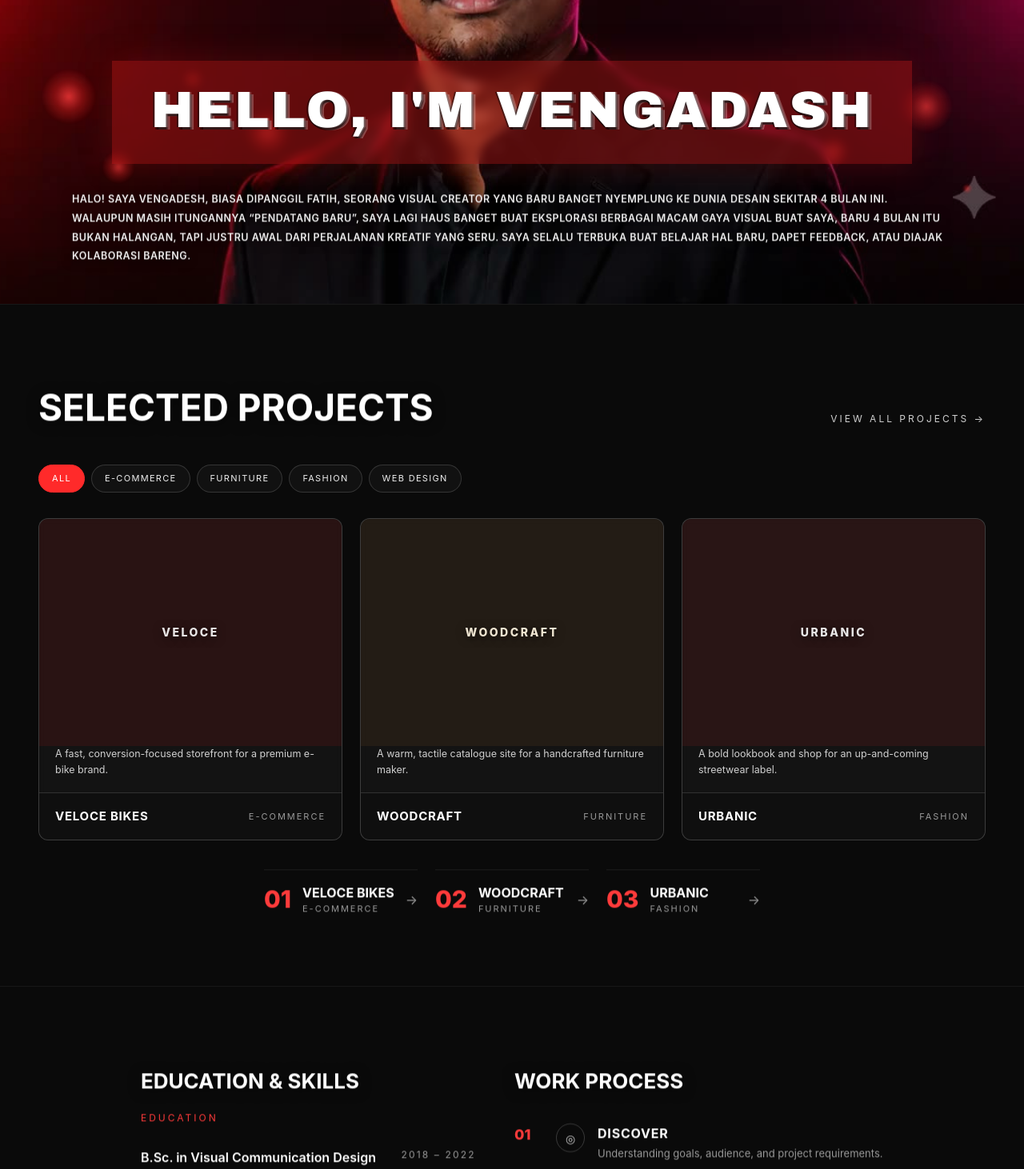
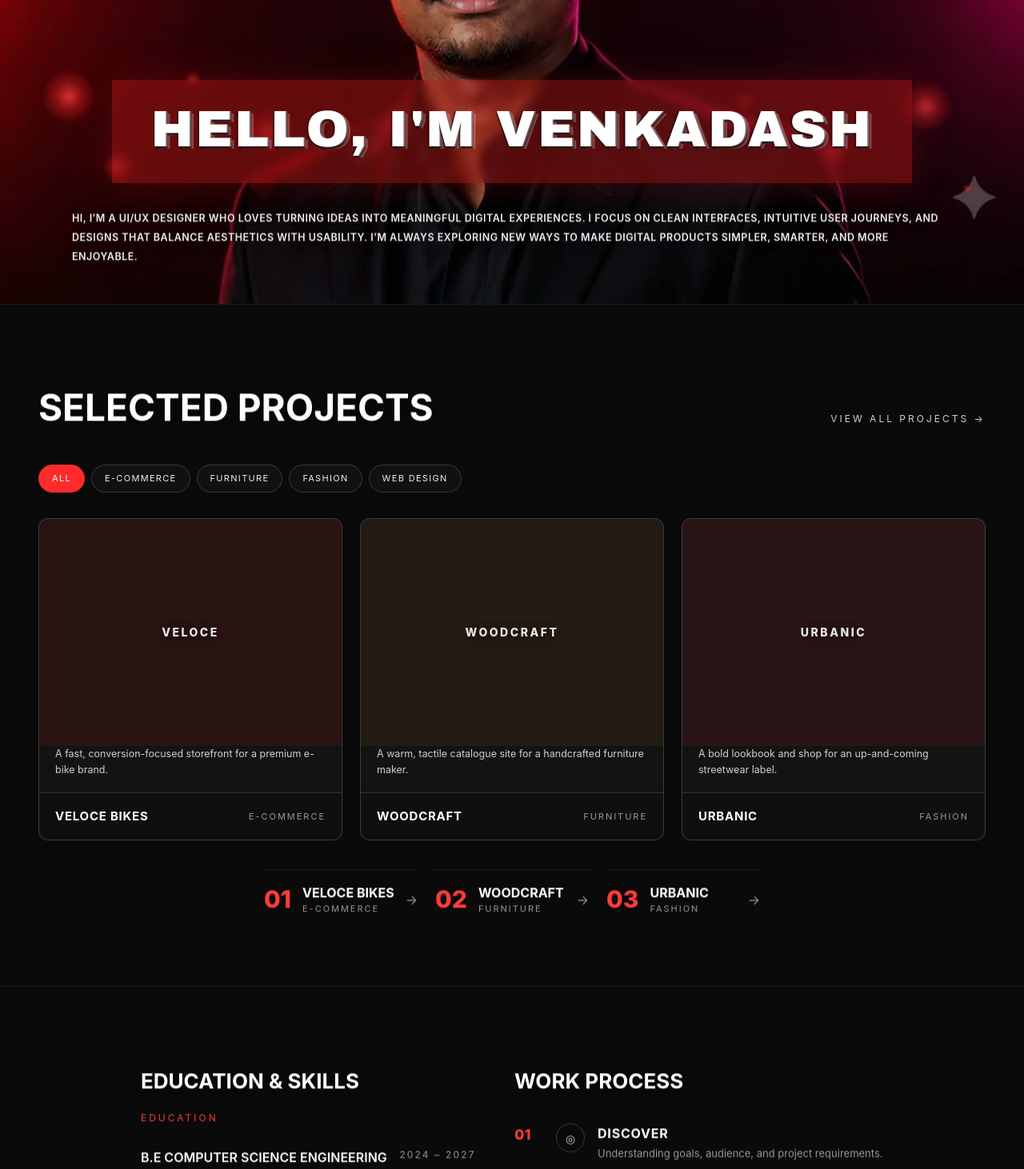
Before and after one commit to SUSI-BALAN/vengadeshM, a React (Vite) app: page / in a window 1280 px wide. Shown: the part 420-1882 px from the top of the page at 80% size. Built offline with nearby package versions, Linux system fonts and the light colour scheme.

Commit message:
Update portfolio content

```diff
--- a/index.html
+++ b/index.html
@@ -4,7 +4,7 @@
     <meta charset="UTF-8" />
     <meta name="viewport" content="width=device-width, initial-scale=1.0" />
     <meta name="description" content="vengadesh Portfolio, selected projects, skills and contact." />
-    <title>vengadesh — Visual Creator &amp; UI/UX Designer</title>
+    <title>venKadesh — Visual Creator &amp; UI/UX Designer</title>
   </head>
   <body>
     <div id="root"></div>
--- a/src/data/content.js
+++ b/src/data/content.js
@@ -3,9 +3,9 @@
 
 export const hero = {
   // glitch-light text (apostrophe is literal here)
-  name: "HELLO, I'M Vengadash",
+  name: "HELLO, I'M VenKadash",
   bio:
-    'HALO! SAYA vengadesh, BIASA DIPANGGIL FATIH, SEORANG VISUAL CREATOR YANG BARU BANGET NYEMPLUNG KE DUNIA DESAIN SEKITAR 4 BULAN INI. WALAUPUN MASIH ITUNGANNYA “PENDATANG BARU”, SAYA LAGI HAUS BANGET BUAT EKSPLORASI BERBAGAI MACAM GAYA VISUAL BUAT SAYA, BARU 4 BULAN ITU BUKAN HALANGAN, TAPI JUSTRU AWAL DARI PERJALANAN KREATIF YANG SERU. SAYA SELALU TERBUKA BUAT BELAJAR HAL BARU, DAPET FEEDBACK, ATAU DIAJAK KOLABORASI BARENG.',
+    'Hi, I’m a UI/UX Designer who loves turning ideas into meaningful digital experiences. I focus on clean interfaces, intuitive user journeys, and designs that balance aesthetics with usability. I’m always exploring new ways to make digital products simpler, smarter, and more enjoyable.',
 };
 
 export const projects = [
@@ -68,15 +68,15 @@ export const process = [
 ];
 
 export const education = [
-  { title: 'B.Sc. in Visual Communication Design', sub: 'Binus University', yr: '2018 – 2022' },
-  { title: 'UI/UX Design Certification', sub: 'Google Career Certificates', yr: '2023' },
+  { title: 'B.E COMPUTER SCIENCE ENGINEERING', sub: 'PET ENGINEERING COLLEGE', yr: ' 2024 – 2027' },
+  { title: 'UI/UX Design Certification', sub: 'Google Career Certificates', yr: '2025' },
 ];
 
 export const contact = {
-  email: 'fatih@example.com',
-  site: 'https://www.vengadesh.com',
-  phone: '+62 812 3456 7890',
-  location: 'Jakarta, Indonesia',
+  email: 'venkadash@example.com',
+  site: 'https://www.venKadesh.com',
+  phone: '+91 9876543210',
+  location: 'TIRUNELVALI, INDIA',
   socials: [
     { label: 'IG', href: 'https://instagram.com/', aria: 'Instagram' },
     { label: 'BE', href: 'https://behance.net/', aria: 'Behance' },
```
